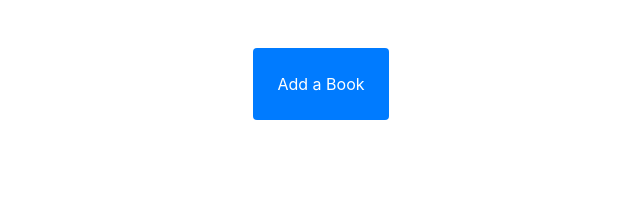
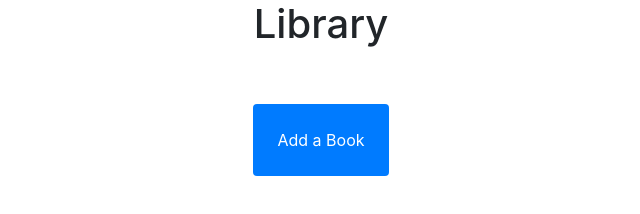
Before and after one commit to javierbotero/libraryProject, a website: page index.html in a window 1280 px wide. Shown: the whole page, without its empty margins (319-959 px from the left). Drawn offline with nearby package versions, Linux system fonts and the light colour scheme.

Commit message:
Added header to html

```diff
--- a/index.html
+++ b/index.html
@@ -9,6 +9,7 @@
     <title>Library</title>
 </head>
 <body onload="displayBooks()" class="container text-center">
+  <h1>Library</h1>
   <button onclick="displayForm()" class="p-4 rounded bg-primary text-white border-0 m-5">Add a Book</button>
 
   <script src="https://code.jquery.com/jquery-3.5.1.slim.min.js" integrity="sha384-DfXdz2htPH0lsSSs5nCTpuj/zy4C+OGpamoFVy38MVBnE+IbbVYUew+OrCXaRkfj" crossorigin="anonymous"></script>
```
